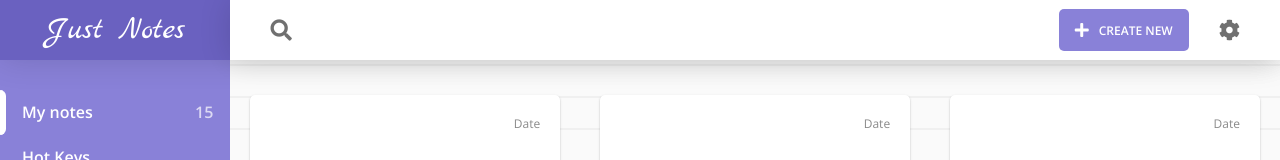
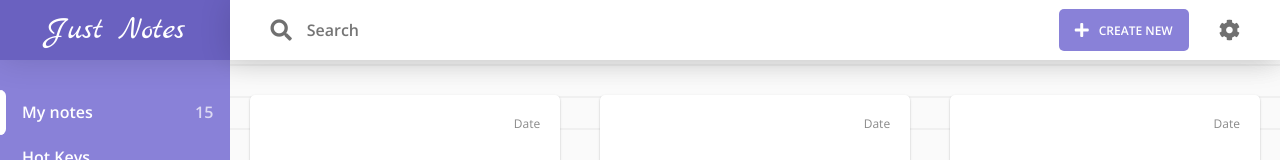
Before and after one commit to UdacityMobileWebScholarship/just-notes, a React (Create React App) app in the folder client/: page / in a window 1280 px wide. Shown: the top 160 px of the page. Built offline with nearby package versions, Linux system fonts and the light colour scheme.

Commit message:
adding Search stylings

```diff
--- a/client/src/components/partial/Navbar/navbar.css
+++ b/client/src/components/partial/Navbar/navbar.css
@@ -37,6 +37,19 @@
     z-index: 1001;
     background-color: var(--white-100);
     box-shadow: 0 0 32px 0 rgba(0, 0, 0, 0.14);
+}
+.underline:after{
+    content:'';
+    width:0;
+    height:2px;
+    background: var(--black);
+    position:absolute;
+    bottom:0;
+    -webkit-transition: all 0.3s ease-out;
+    transition: all 0.3s ease-out;
+}
+.underline:focus-within:after {
+      width: 100%;
 }
 #searchIcon:hover, .searchActive {
     color: var(--primary-color);
@@ -135,8 +148,16 @@
         margin-left: 40px;
         margin-right: 15px;
         display: flex;
+        height: 100%;
+        border: none;
+        outline: none;
         flex: 1;
     }
+    /* #searchForm:focus-within{
+        border-bottom: 2px solid var(--warm-grey);
+        color: var(--black);
+
+    } */
     #searchIcon {
         display: flex;
         opacity: 0.7;
@@ -158,19 +179,24 @@
     #searchField > input[type=text] {
         display: flex;
         width: inherit;
-        height: 50px;
+        height: 100%;
         padding-left: 0;
         padding-right: 0;
         color: var(--brownish-grey);
         border: none;
         outline: none;
-        transition: all 0.3s cubic-bezier(.25,.8,.25,1);
+        /* transition: all 0.3s cubic-bezier(.25,.8,.25,1); */
     }
-    #searchField > input[type=text]:focus,
+    /* #searchField > input[type=text]:focus,
     #searchField > input[type=text]:active {
         border-bottom: 2px solid var(--warm-grey);
         color: var(--black);
     }
+    #searchField > input[type=text]:focus + .fas,
+    #searchField > input[type=text]:active + .fas{
+        border-bottom: 2px solid var(--warm-grey);
+        color: var(--black);
+    } */
     #closeBtn {
         margin-right: 0;
     }
--- a/client/src/components/partial/Navbar/navbar.js
+++ b/client/src/components/partial/Navbar/navbar.js
@@ -68,12 +68,12 @@ class Navbar extends Component {
             <div
               id="searchIcon"
               onClick={this.onSearchButtonClick}
-              className={this.state.searchVisible ? "searchActive" : null}
+              className={this.state.searchVisible ? "searchActive" : null }
             >
               <i className="fas fa-search fa-lg" />
             </div>
             {this.state.searchVisible ? (
-              <div id="searchField">
+              <div id="searchField" className="underline">
                 <input
                   type="text"
                   placeholder="Search"
@@ -89,7 +89,9 @@ class Navbar extends Component {
                 ) : null}
               </div>
             ) : null}
+
           </div>
+
           <button id="addNoteBtn" type="button">
             <i className="fas fa-plus fa-lg" />
           </button>
```
